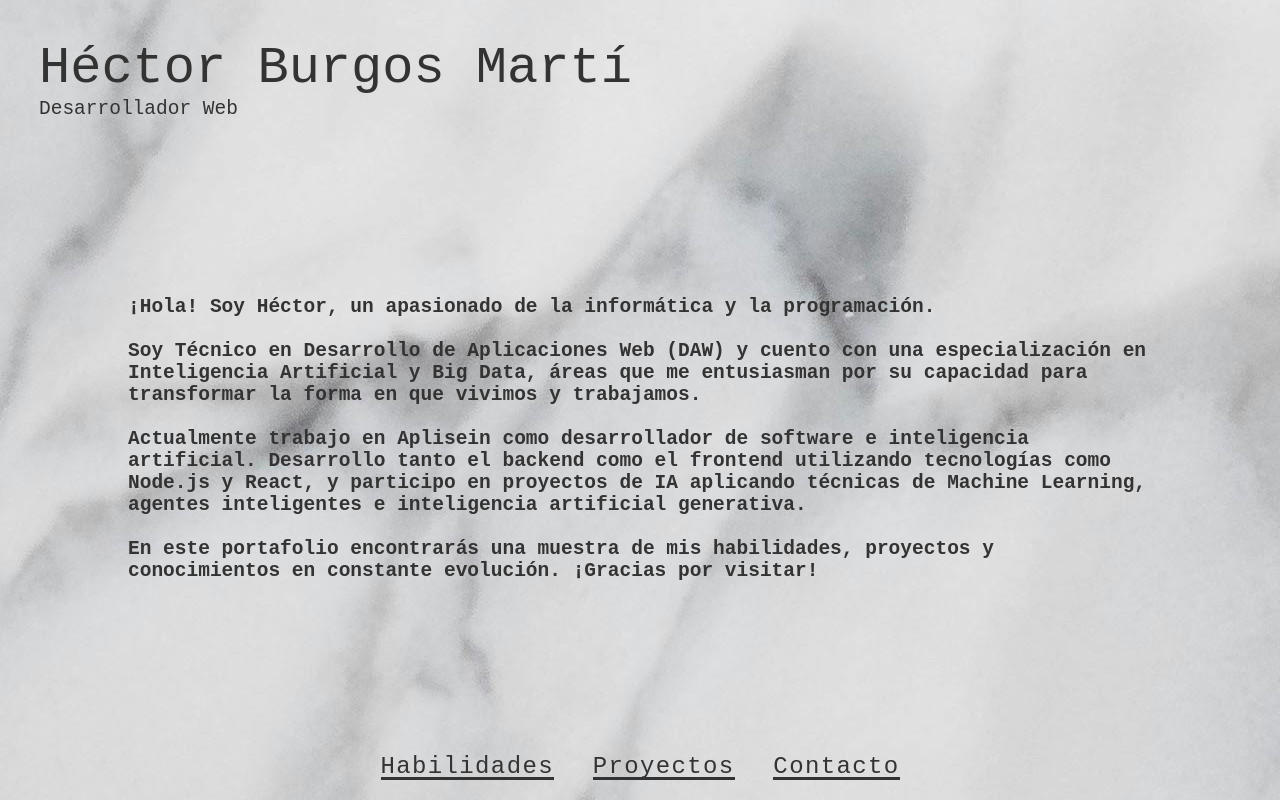
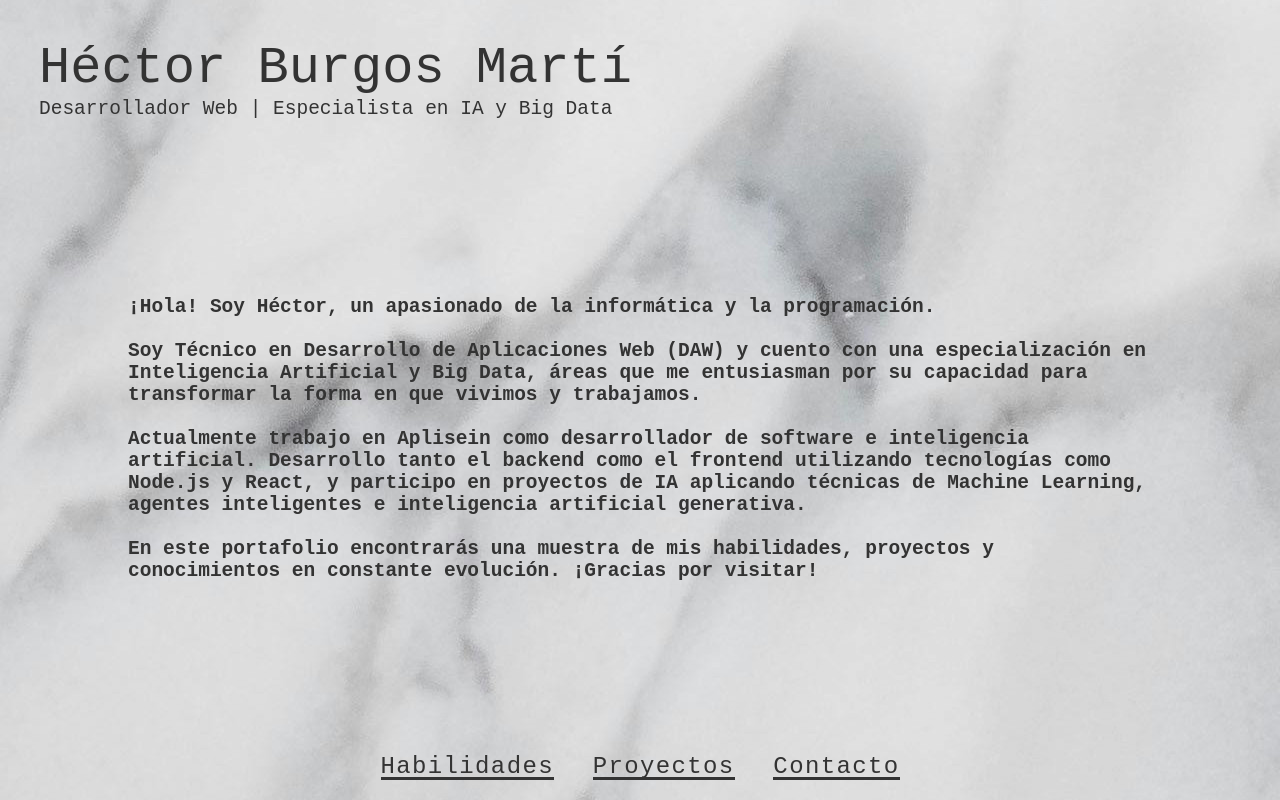
Before and after one commit to Haktor23/Portafolio_Personal, a React (Create React App) app: page /home in a window 1280 px wide. Built offline with nearby package versions, Linux system fonts and the light colour scheme.

Commit message:
Cambios estudios

```diff
--- a/src/componentes/Header.jsx
+++ b/src/componentes/Header.jsx
@@ -5,7 +5,7 @@ function Header() {
   return (
     <div className="wrapper">
       <div className="nom">Héctor Burgos Martí</div>
-      <div className="profesion-personal">Desarrollador Web</div>
+      <div className="profesion-personal">Desarrollador Web | Especialista en IA y Big Data</div>
     </div>
   );
 }
```
